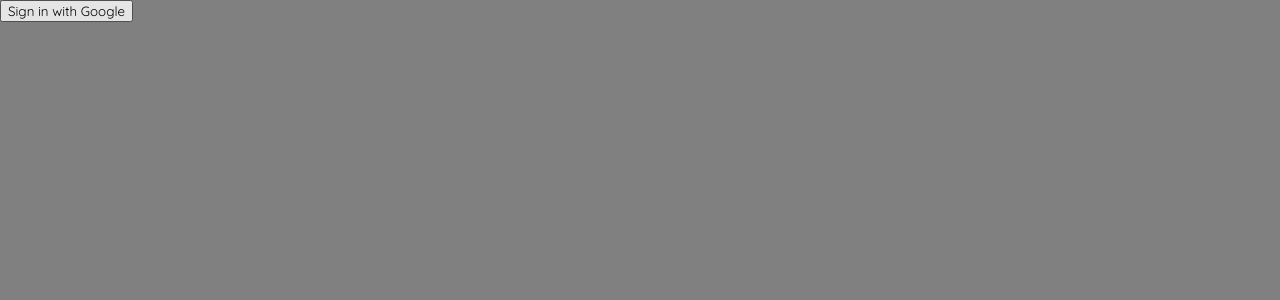
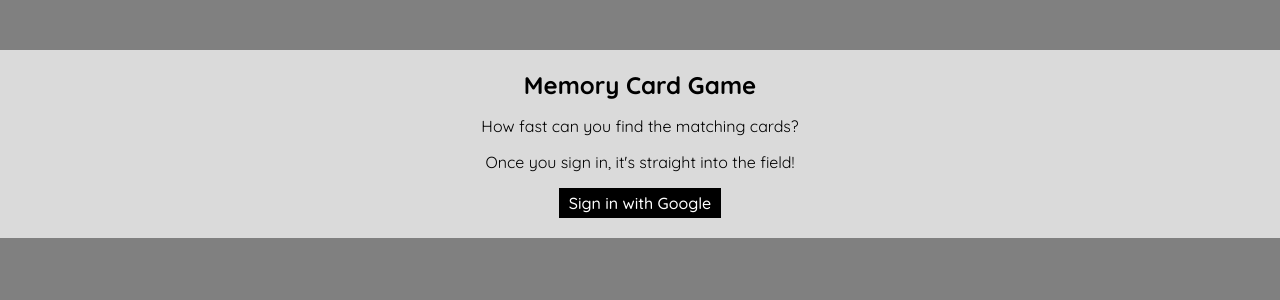
Before and after one commit to ZumTheZazaKing/React-Memory-Card-Game, a React (Create React App) app: page / in a window 1280 px wide. Shown: the top 300 px of the page. Built offline with nearby package versions, Linux system fonts and the light colour scheme; no server answers.

Commit message:
Designed the sign in

```diff
--- a/src/App.css
+++ b/src/App.css
@@ -8,6 +8,28 @@ body {
   background-color: grey;
   margin: 0;
   padding: 0;
+}
+body #SignIn {
+  margin-left: auto;
+  margin-right: auto;
+  text-align: center;
+  background-color: #dadada;
+  margin-top: 50px;
+  padding: 20px;
+}
+body #SignIn h2 {
+  padding: 0;
+  margin: 0;
+}
+body #SignIn button {
+  cursor: pointer;
+  padding: 5px 10px;
+  font-size: 16px;
+  border: none;
+  outline: none;
+  background-color: black;
+  color: white;
+  font-weight: 500;
 }
 body #navbar {
   background-color: darkslategray;
--- a/src/Auth.js
+++ b/src/Auth.js
@@ -7,7 +7,10 @@ export function SignIn(){
         auth.signInWithPopup(provider)
     }
 
-    return (<div>
+    return (<div id="SignIn">
+        <h2>Memory Card Game</h2>
+        <p>How fast can you find the matching cards?</p>
+        <p>Once you sign in, it's straight into the field!</p>
         <button onClick={signInWithGoogle}>Sign in with Google</button>
     </div>)
 }
--- a/src/input.scss
+++ b/src/input.scss
@@ -9,6 +9,29 @@ body{
     background-color: grey;
     margin: 0;
     padding: 0;
+
+    #SignIn{
+        margin-left: auto;
+        margin-right: auto;
+        text-align: center;
+        background-color: rgb(218, 218, 218);
+        margin-top: 50px;
+        padding: 20px;
+        h2{
+            padding: 0;
+            margin: 0;
+        }
+        button{
+            cursor: pointer;
+            padding: 5px 10px;
+            font-size: 16px;
+            border: none;
+            outline: none;
+            background-color: rgba($color: #000000, $alpha: 1);
+            color: white;
+            font-weight: 500;
+        }
+    }
 
     #navbar{
         background-color: darkslategray;
```
Also changed, not shown: 1 other file (tests, documents, lock files or other folders).
